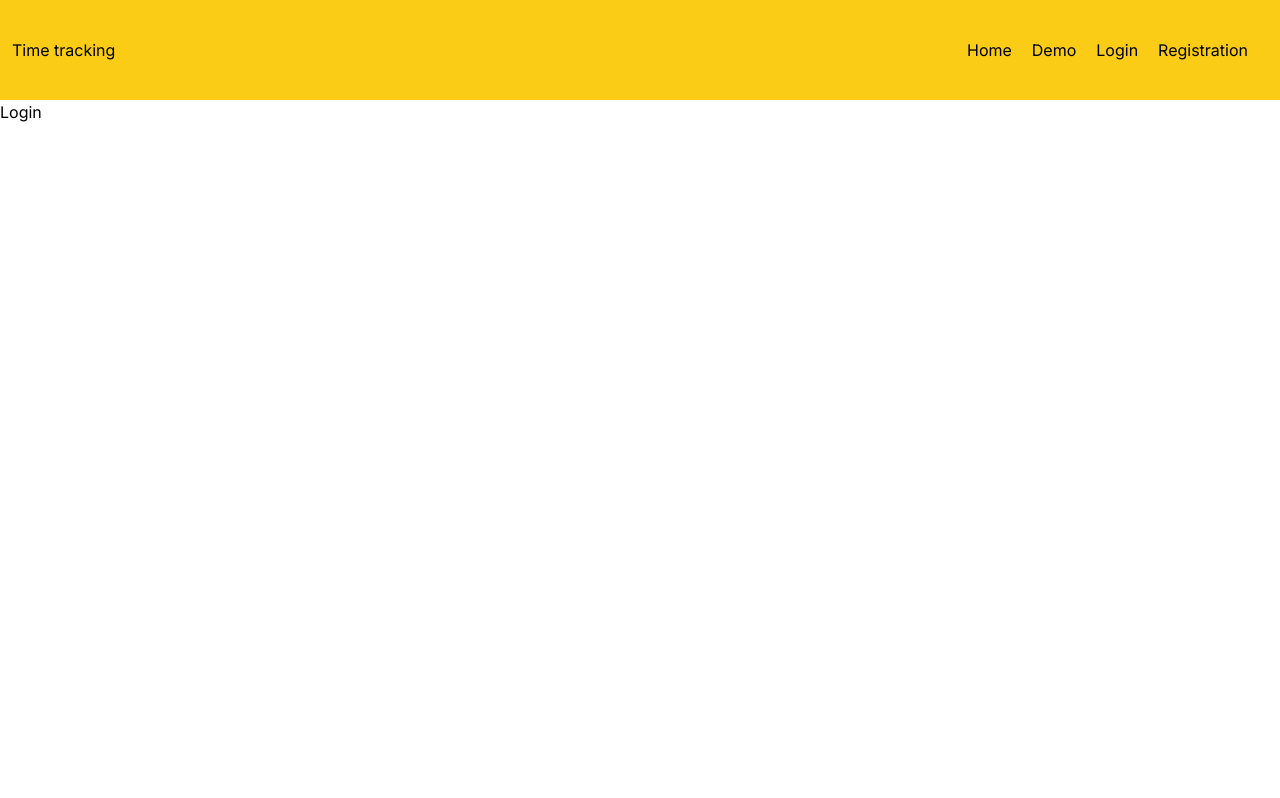
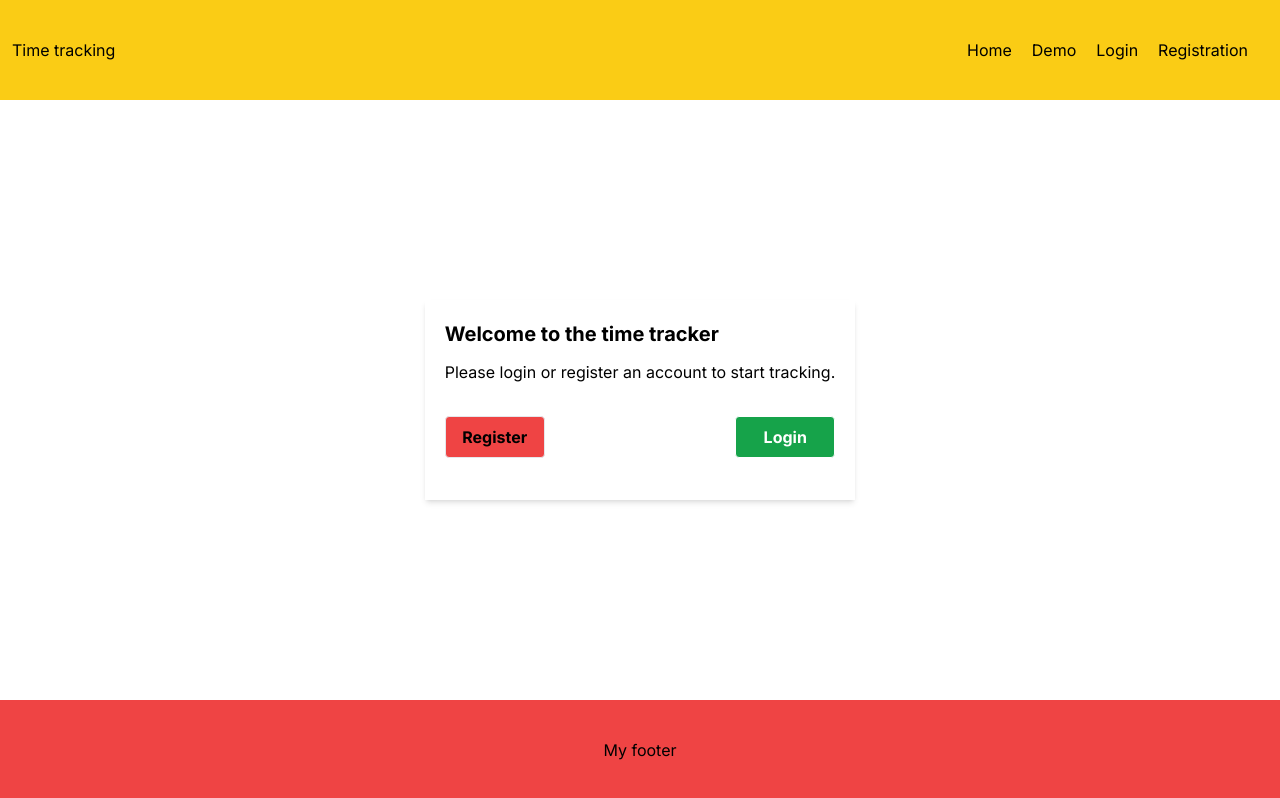
Before and after one commit to RandomDuck/time-tracking, a Next.js app: page / in a window 1280 px wide. Built offline with nearby package versions, Linux system fonts and the light colour scheme.

Commit message:
cta landing page

```diff
--- /dev/null
+++ b/app/(public)/layout.tsx
@@ -0,0 +1,11 @@
+import React from 'react'
+
+const Layout = ({children}: {children: React.ReactNode}) => {
+	return (
+		<main>
+			{children}
+		</main>
+	)
+}
+
+export default Layout
--- a/app/globals.css
+++ b/app/globals.css
@@ -3,21 +3,25 @@
 @tailwind utilities;
 
 
+main{
+  @apply min-h-[calc(100vh-200px)] flex flex-col justify-center items-center relative
+}
 
-button {
-  @apply font-bold py-2 px-4 rounded border;
+
+footer{
+  @apply flex flex-col justify-center items-center h-[100px] absolute bg-red-500 w-full
 }
 
 .primary{
-  @apply  text-white border-solid border-2 border-white
+  @apply text-white border-solid  border-white font-bold py-2 px-4 rounded border bg-green-600 w-[100px] flex flex-col items-center justify-center
 }
 
 .secondary{
-  @apply bg-red-500 text-black
+  @apply bg-red-500 text-black font-bold py-2 px-4 rounded border w-[100px] flex flex-col items-center justify-center
 }
 
 .ghost{
-  @apply text-sky-500 border-solid border-2 border-sky-500
+  @apply text-sky-500 border-solid  border-sky-500 font-bold py-2 px-4 rounded border w-[100px] flex flex-col items-center justify-center
 }
 
 .day{
--- a/app/layout.tsx
+++ b/app/layout.tsx
@@ -3,6 +3,7 @@ import { Inter } from 'next/font/google';
 import './globals.css';
 import Header from '@/assets/components/utility/Header';
 import { ContextWrapper } from '@/assets/contexts/ReportContext';
+import Footer from '@/assets/components/utility/Footer';
 
 const inter = Inter({ subsets: ['latin'] });
 
@@ -22,7 +23,10 @@ export default function RootLayout({
       <body className={inter.className}>
         <ContextWrapper>
           <Header />
+          <main>
           {children}
+          </main>
+          <Footer />
         </ContextWrapper>
       </body>
     </html>
--- a/app/page.tsx
+++ b/app/page.tsx
@@ -3,10 +3,17 @@ import Link from 'next/link';
 
 export default function Home() {
   return (
-    <>
-      <Link className='btn-primary' href={FUNCTION_ROUTES[2].url}>
-        Login
-      </Link>
-    </>
+    <section className='shadow-md py-5 px-5 h-[200px] flex flex-col gap-3'>
+      <h2 className='font-bold text-xl'>Welcome to the time tracker</h2>
+      <p>Please login or register an account to start tracking.</p>
+      <div className='flex justify-between mt-5'>
+        <Link className='secondary' href={FUNCTION_ROUTES[3].url}>
+          Register
+        </Link>
+        <Link className='primary' href={FUNCTION_ROUTES[2].url}>
+          Login
+        </Link>
+      </div>
+    </section>
   );
 }
--- a/assets/components/utility/Footer.tsx
+++ b/assets/components/utility/Footer.tsx
@@ -2,7 +2,7 @@ import React from 'react';
 
 const Footer = () => {
   return (
-    <footer className='flex flex-col justify-center items-center h-[100px] absolute bg-red-500 w-full bottom-0'>
+    <footer>
       <h2>My footer</h2>
     </footer>
   );
--- a/assets/components/utility/Form.tsx
+++ b/assets/components/utility/Form.tsx
@@ -41,9 +41,8 @@ const Form = ({ title }: Props) => {
   };
 
   return (
-    <div className='flex h-screen text-white'>
-      <h2>{title}</h2>
-      <div className='bg-slate-100 rounded-xl p-8 dark:bg-slate-800 m-auto w-[300px]'>
+    <div className=''>
+      <div className='bg-slate-100 rounded-xl p-8 dark:bg-slate-800 m-auto w-[300px] text-white'>
         <form onSubmit={(e) => submitHandler(e)} method='post'>
           <label className='block' htmlFor='emailField'>
             Email:
```
